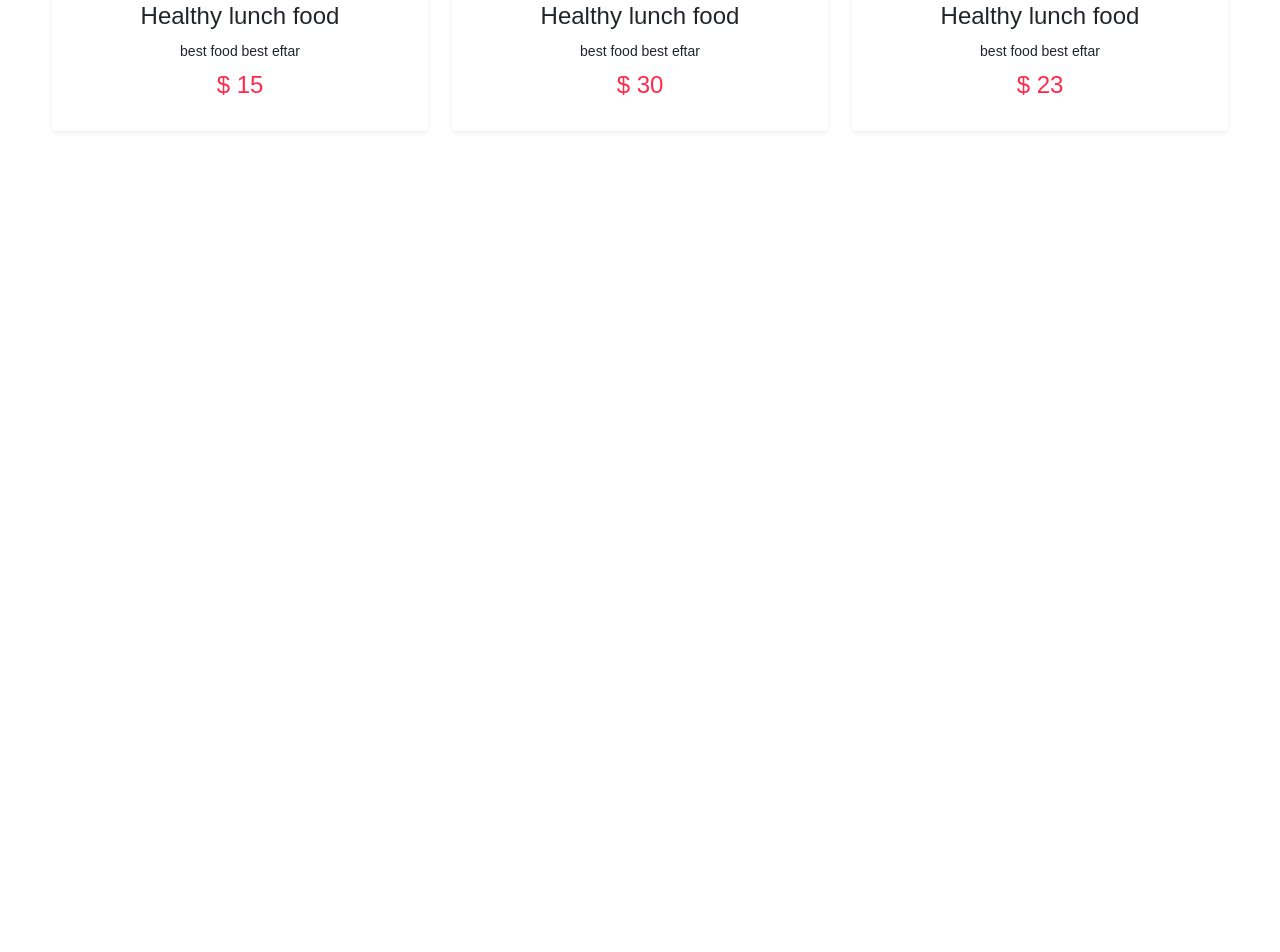
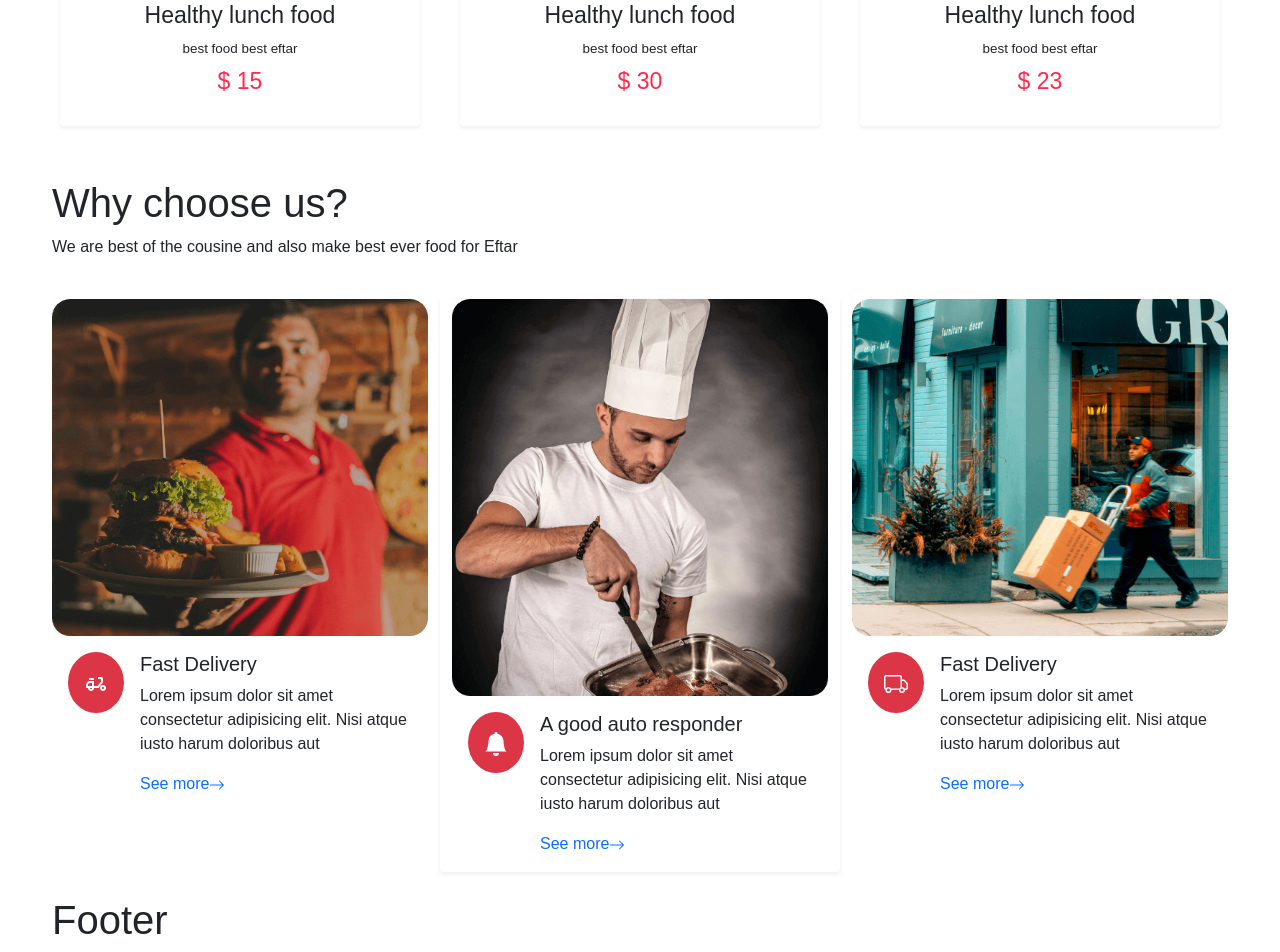
Before and after one commit to Ashik-Mahmud/react-red-onion-firebase, a React (Create React App) app: page / in a window 1280 px wide. Shown: the part 1164-2116 px from the top of the page. Before the commit the page ends 1343 px from the top, so only its background shows below. Built offline with nearby package versions, Linux system fonts and the light colour scheme.

Commit message:
end about part

```diff
--- a/src/App.css
+++ b/src/App.css
@@ -65,3 +65,13 @@ li {
   background-color: #e82848;
   color: var(--accent-color);
 }
+.animated {
+  position: relative;
+  animation: fadeUp 0.5s ease-in-out backwards;
+  transform: scale(0.96);
+}
+@keyframes fadeUp {
+  100% {
+    transform: scale(1);
+  }
+}
--- a/src/App.js
+++ b/src/App.js
@@ -6,6 +6,7 @@ import Lunch from './Pages/Home/Foods/Lunch/Lunch';
 import Home from './Pages/Home/Home/Home';
 import SignIn from './Pages/Login/SignIn/SignIn';
 import SignUp from './Pages/Login/SignUp/SignUp';
+import Footer from './Shared/Footer/Footer';
 import Navbar from './Shared/Navbar/Navbar';
 
 function App() {
@@ -22,9 +23,8 @@ function App() {
          <Route path='/home' element={<Home />} />
          <Route path='/login' element={<SignIn />} />
          <Route path='/sign-up' element={<SignUp />} />
-
-
      </Routes>
+     <Footer />
     </>
   );
 }
--- /dev/null
+++ b/src/Pages/Home/About/About.jsx
@@ -0,0 +1,88 @@
+import React from "react";
+import { BsArrowRight, BsFillBellFill, BsTruck } from "react-icons/bs";
+import { MdOutlineDeliveryDining } from "react-icons/md";
+import { NavLink } from "react-router-dom";
+import aboutImg1 from "../../../Assets/images/adult-blur-blurred-background-687824.png";
+import aboutImg3 from "../../../Assets/images/architecture-building-city-2047397.png";
+import aboutImg2 from "../../../Assets/images/chef-cook-food-33614.png";
+const About = () => {
+  return (
+    <section id="about">
+      <div className="container">
+        <div className="title">
+          <h1>Why choose us?</h1>
+          <p>
+            We are best of the cousine and also make best ever food for Eftar
+          </p>
+        </div>
+        <div className="row py-4">
+          <div className="col-lg-4">
+            <div className="card rounded-0 border-0">
+              <img src={aboutImg1} alt="about-1" />
+              <div className="card-body d-flex gap-3 align-items-start">
+                <div className="icon p-3 bg-danger rounded-circle text-white h4">
+                  <MdOutlineDeliveryDining />
+                </div>
+                <div className="details">
+                  <h5>Fast Delivery</h5>
+                  <p>
+                    Lorem ipsum dolor sit amet consectetur adipisicing elit.
+                    Nisi atque iusto harum doloribus aut
+                  </p>
+                  <NavLink to="/">
+                    See more
+                    <BsArrowRight />
+                  </NavLink>
+                </div>
+              </div>
+            </div>
+          </div>
+          <div className="col-lg-4 shadow-sm rounded">
+            <div className="card rounded-0 border-0">
+              <img src={aboutImg2} alt="about-1" />
+              <div className="card-body d-flex gap-3 align-items-start">
+                <div className="icon p-3 bg-danger rounded-circle text-white h4">
+                  <BsFillBellFill />
+                </div>
+                <div className="details">
+                  <h5>A good auto responder</h5>
+                  <p>
+                    Lorem ipsum dolor sit amet consectetur adipisicing elit.
+                    Nisi atque iusto harum doloribus aut
+                  </p>
+                  <NavLink to="/">
+                    See more
+                    <BsArrowRight />
+                  </NavLink>
+                </div>
+              </div>
+            </div>
+          </div>
+          <div className="col-lg-4">
+            <div className="card rounded-0 border-0">
+              <img src={aboutImg3} alt="about-1" />
+              <div className="card-body d-flex gap-3 align-items-start">
+                <div className="icon p-3 bg-danger rounded-circle text-white h4">
+                  <BsTruck />
+                </div>
+                <div className="details">
+                  <h5>Fast Delivery</h5>
+                  <p>
+                    Lorem ipsum dolor sit amet consectetur adipisicing elit.
+                    Nisi atque iusto harum doloribus aut
+                  </p>
+                  <NavLink to="/">
+                    See more
+                    <BsArrowRight />
+                  </NavLink>
+                </div>
+              </div>
+            </div>
+          </div>
+        </div>
+      </div>
+    </section>
+  );
+};
+
+export default About;
--- a/src/Pages/Home/Foods/Breakfast/Breakfast.jsx
+++ b/src/Pages/Home/Foods/Breakfast/Breakfast.jsx
@@ -1,5 +1,6 @@
 import React from "react";
 import useFoods from "../../../../Hooks/useFoods";
+import MealCard from "../MealCard/MealCard";
 
 const Breakfast = () => {
   const { foods, loading } = useFoods("breakfast");
@@ -7,20 +8,7 @@ const Breakfast = () => {
   return loading ? (
     <div className="foods-container row g-4">
       {foods.map((food) => (
-        <div className="col-lg-4" key={food.id}>
-          <div className="card border-light cursor-pointer shadow-sm border-0 rounded-2 p-2 text-center">
-            <img
-              className="card-img-top w-50 mx-auto"
-              src={food?.image}
-              alt={food?.title}
-            />
-            <div className="card-body">
-              <h4 className="cart-title">{food?.title}</h4>
-              <small>{food?.desc}</small>
-              <p className="price h4 colorize my-2">$ {food?.price}</p>
-            </div>
-          </div>
-        </div>
+        <MealCard key={food.id} food={food} />
       ))}
     </div>
   ) : (
--- a/src/Pages/Home/Foods/Dinner/Dinner.jsx
+++ b/src/Pages/Home/Foods/Dinner/Dinner.jsx
@@ -1,5 +1,6 @@
 import React from "react";
 import useFoods from "../../../../Hooks/useFoods";
+import MealCard from "../MealCard/MealCard";
 
 const Dinner = () => {
   const { foods, loading } = useFoods("dinner");
@@ -7,20 +8,7 @@ const Dinner = () => {
   return loading ? (
     <div className="foods-container row g-4">
       {foods.map((food) => (
-        <div className="col-lg-4 " key={food.id}>
-          <div className="card border-light cursor-pointer shadow-sm border-0 rounded-2 p-2 text-center">
-            <img
-              className="card-img-top w-50 mx-auto"
-              src={food?.image}
-              alt={food?.title}
-            />
-            <div className="card-body">
-              <h4 className="cart-title">{food?.title}</h4>
-              <small>{food?.desc}</small>
-              <p className="price h4 colorize my-2">$ {food?.price}</p>
-            </div>
-          </div>
-        </div>
+        <MealCard key={food.id} food={food} />
       ))}
     </div>
   ) : (
--- a/src/Pages/Home/Foods/Lunch/Lunch.jsx
+++ b/src/Pages/Home/Foods/Lunch/Lunch.jsx
@@ -1,25 +1,13 @@
 import React from "react";
 import useFoods from "../../../../Hooks/useFoods";
+import MealCard from "../MealCard/MealCard";
 
 const Lunch = () => {
   const { foods, loading } = useFoods("lunch");
   return loading ? (
     <div className="foods-container row g-4">
       {foods.map((food) => (
-        <div className="col-lg-4" key={food.id}>
-          <div className="card border-light cursor-pointer shadow-sm border-0 rounded-2 p-2 text-center">
-            <img
-              className="card-img-top w-50 mx-auto"
-              src={food?.image}
-              alt={food?.title}
-            />
-            <div className="card-body">
-              <h4 className="cart-title">{food?.title}</h4>
-              <small>{food?.desc}</small>
-              <p className="price h4 colorize my-2">$ {food?.price}</p>
-            </div>
-          </div>
-        </div>
+        <MealCard key={food.id} food={food} />
       ))}
     </div>
   ) : (
--- /dev/null
+++ b/src/Pages/Home/Foods/MealCard/MealCard.jsx
@@ -0,0 +1,22 @@
+import React from "react";
+
+const MealCard = ({ food }) => {
+  return (
+    <div className="col-lg-4">
+      <div className="card border-light cursor-pointer shadow-sm border-0 rounded-2 p-2 text-center animated">
+        <img
+          className="card-img-top w-50 mx-auto"
+          src={food?.image}
+          alt={food?.title}
+        />
+        <div className="card-body">
+          <h4 className="cart-title">{food?.title}</h4>
+          <small>{food?.desc}</small>
+          <p className="price h4 colorize my-2">$ {food?.price}</p>
+        </div>
+      </div>
+    </div>
+  );
+};
+
+export default MealCard;
--- a/src/Pages/Home/Home/Home.jsx
+++ b/src/Pages/Home/Home/Home.jsx
@@ -1,4 +1,5 @@
 import React from "react";
+import About from "../About/About";
 import Foods from "../Foods/Foods";
 import Hero from "../Hero/Hero";
 
@@ -7,6 +8,7 @@ const Home = () => {
     <section className="home">
       <Hero />
       <Foods />
+      <About />
     </section>
   );
 };
--- /dev/null
+++ b/src/Shared/Footer/Footer.jsx
@@ -0,0 +1,13 @@
+import React from "react";
+
+const Footer = () => {
+  return (
+    <footer id="footer">
+      <div className="container">
+        <h1>Footer</h1>
+      </div>
+    </footer>
+  );
+};
+
+export default Footer;
```
